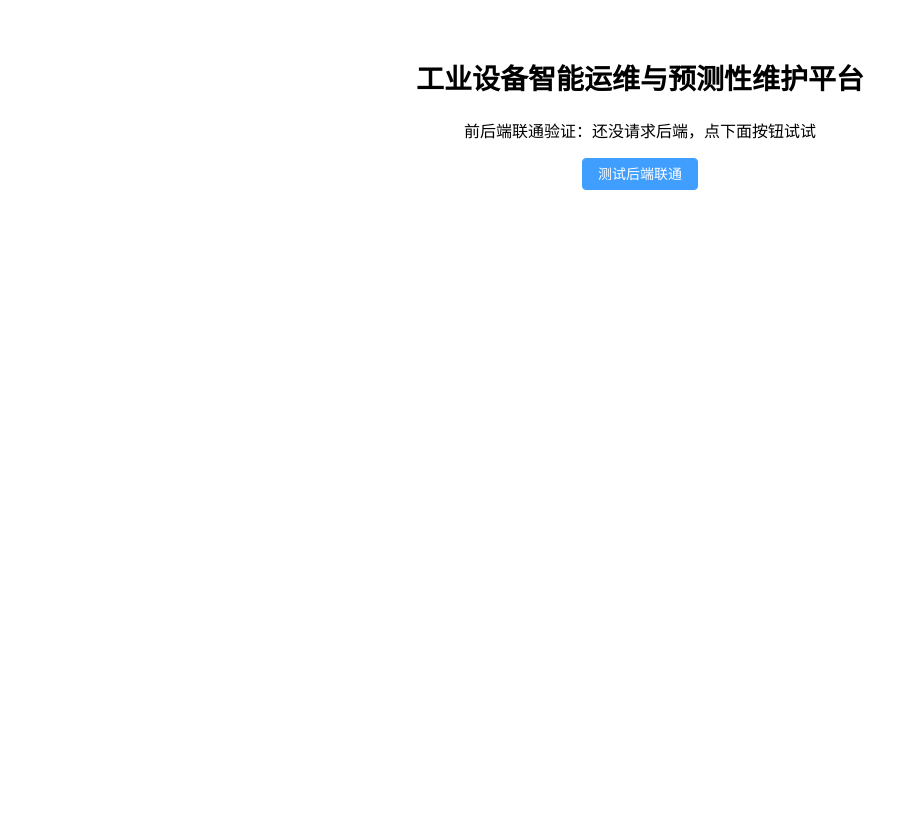
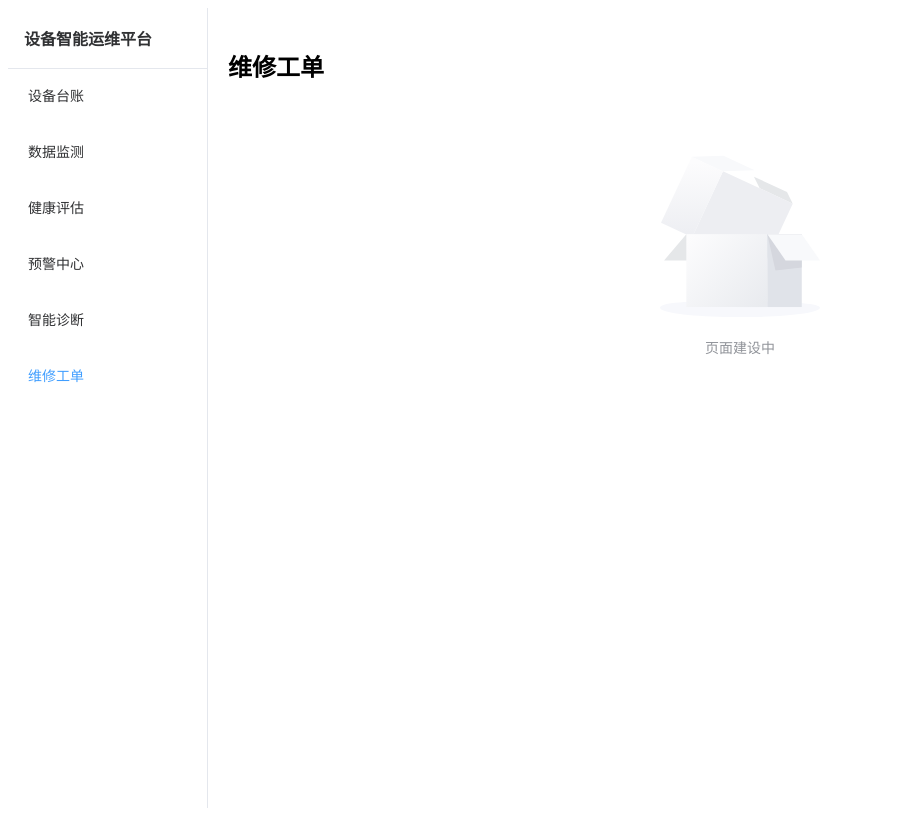
Before and after one commit to hanyin-png/Vibecodingproject, a Vue app in the folder frontend/: page /workorders in a window 1280 px wide. Shown: the whole page, without its empty margins (0-902 px from the left). Built offline with nearby package versions, Linux system fonts and the light colour scheme.

Commit message:
完成前端布局框架与设备台账页面

```diff
--- a/frontend/package.json
+++ b/frontend/package.json
@@ -12,7 +12,8 @@
     "axios": "^1.20.0",
     "echarts": "^6.1.0",
     "element-plus": "^2.14.5",
-    "vue": "^3.5.41"
+    "vue": "^3.5.41",
+    "vue-router": "^5.3.0"
   },
   "devDependencies": {
     "@vitejs/plugin-vue": "^6.0.8",
--- a/frontend/src/App.vue
+++ b/frontend/src/App.vue
@@ -1,37 +1,46 @@
 <script setup>
-import { ref } from 'vue'
-import api from './api'
-
-// 后端返回的内容，先给个初始提示
-const message = ref('还没请求后端，点下面按钮试试')
-
-async function testHello() {
-  try {
-    const resp = await api.get('/hello')
-    message.value = resp.data.message + '（来自 ' + resp.data.project + '）'
-  } catch (err) {
-    message.value = '请求失败：' + err.message + '（后端启动了吗？）'
-  }
-}
+// 整体布局：左侧导航 + 右侧内容区（router-view 显示当前页面）
+const menus = [
+  { path: '/equipment', title: '设备台账' },
+  { path: '/monitor', title: '数据监测' },
+  { path: '/predict', title: '健康评估' },
+  { path: '/alarms', title: '预警中心' },
+  { path: '/diagnose', title: '智能诊断' },
+  { path: '/workorders', title: '维修工单' },
+]
 </script>
 
 <template>
-  <div class="page">
-    <h1>工业设备智能运维与预测性维护平台</h1>
-    <p>前后端联通验证：{{ message }}</p>
-    <el-button type="primary" @click="testHello">测试后端联通</el-button>
-  </div>
+  <el-container class="layout">
+    <el-aside width="200px">
+      <div class="logo">设备智能运维平台</div>
+      <el-menu :default-active="$route.path" router>
+        <el-menu-item v-for="m in menus" :key="m.path" :index="m.path">
+          {{ m.title }}
+        </el-menu-item>
+      </el-menu>
+    </el-aside>
+    <el-main>
+      <router-view />
+    </el-main>
+  </el-container>
 </template>
 
 <style scoped>
-.page {
-  max-width: 640px;
-  margin: 60px auto;
-  text-align: center;
+.layout {
+  height: 100vh;
 }
-
-.page h1 {
-  font-size: 28px;
-  line-height: 1.4;
+.logo {
+  padding: 18px 16px;
+  font-size: 16px;
+  font-weight: bold;
+  color: #303133;
+  border-bottom: 1px solid #e4e7ed;
+}
+.el-aside {
+  border-right: 1px solid #e4e7ed;
+}
+.el-menu {
+  border-right: none;
 }
 </style>
--- a/frontend/src/main.js
+++ b/frontend/src/main.js
@@ -2,6 +2,7 @@ import { createApp } from 'vue'
 import ElementPlus from 'element-plus'
 import 'element-plus/dist/index.css'
 import App from './App.vue'
+import router from './router'
 
-// 注册 Element Plus 组件库
-createApp(App).use(ElementPlus).mount('#app')
+// 注册 Element Plus 组件库和路由
+createApp(App).use(ElementPlus).use(router).mount('#app')
--- /dev/null
+++ b/frontend/src/pages/Alarms.vue
@@ -0,0 +1,6 @@
+<template>
+  <div>
+    <h2>预警中心</h2>
+    <el-empty description="页面建设中" />
+  </div>
+</template>
--- /dev/null
+++ b/frontend/src/pages/Diagnose.vue
@@ -0,0 +1,6 @@
+<template>
+  <div>
+    <h2>智能诊断</h2>
+    <el-empty description="页面建设中" />
+  </div>
+</template>
--- /dev/null
+++ b/frontend/src/pages/Equipment.vue
@@ -0,0 +1,108 @@
+<script setup>
+// 设备台账页：设备列表 + 新增/编辑/删除
+import { onMounted, reactive, ref } from 'vue'
+import { ElMessage, ElMessageBox } from 'element-plus'
+import api from '../api'
+
+const list = ref([])          // 设备列表
+const dialogVisible = ref(false)  // 新增/编辑弹窗
+const editingId = ref(null)   // 正在编辑的设备 id（null 表示新增）
+const form = reactive({ code: '', model: 'Turbofan 涡扇发动机', install_date: '2024-01-01', status: '健康' })
+
+async function loadList() {
+  const resp = await api.get('/equipment')
+  list.value = resp.data
+}
+
+function openAdd() {
+  editingId.value = null
+  Object.assign(form, { code: '', model: 'Turbofan 涡扇发动机', install_date: '2024-01-01', status: '健康' })
+  dialogVisible.value = true
+}
+
+function openEdit(row) {
+  editingId.value = row.id
+  Object.assign(form, row)
+  dialogVisible.value = true
+}
+
+async function save() {
+  if (editingId.value === null) {
+    await api.post('/equipment', form)
+    ElMessage.success('添加成功')
+  } else {
+    await api.put(`/equipment/${editingId.value}`, form)
+    ElMessage.success('修改成功')
+  }
+  dialogVisible.value = false
+  loadList()
+}
+
+async function remove(row) {
+  await ElMessageBox.confirm(`确定删除设备 ${row.code} 吗？`, '提示', { type: 'warning' })
+  await api.delete(`/equipment/${row.id}`)
+  ElMessage.success('删除成功')
+  loadList()
+}
+
+onMounted(loadList)
+</script>
+
+<template>
+  <div>
+    <div class="header">
+      <h2>设备台账</h2>
+      <el-button type="primary" @click="openAdd">新增设备</el-button>
+    </div>
+
+    <el-table :data="list" stripe height="70vh">
+      <el-table-column prop="code" label="设备编号" width="120" />
+      <el-table-column prop="model" label="型号" />
+      <el-table-column prop="install_date" label="投运日期" width="140" />
+      <el-table-column label="健康状态" width="120">
+        <template #default="{ row }">
+          <el-tag :type="row.status === '健康' ? 'success' : (row.status === '预警' ? 'warning' : 'danger')">
+            {{ row.status }}
+          </el-tag>
+        </template>
+      </el-table-column>
+      <el-table-column label="操作" width="160">
+        <template #default="{ row }">
+          <el-button size="small" @click="openEdit(row)">编辑</el-button>
+          <el-button size="small" type="danger" @click="remove(row)">删除</el-button>
+        </template>
+      </el-table-column>
+    </el-table>
+
+    <el-dialog v-model="dialogVisible" :title="editingId === null ? '新增设备' : '编辑设备'" width="400px">
+      <el-form label-width="80px">
+        <el-form-item label="编号"><el-input v-model="form.code" placeholder="如 ENG-101" /></el-form-item>
+        <el-form-item label="型号"><el-input v-model="form.model" /></el-form-item>
+        <el-form-item label="投运日期"><el-input v-model="form.install_date" /></el-form-item>
+        <el-form-item label="状态">
+          <el-select v-model="form.status">
+            <el-option label="健康" value="健康" />
+            <el-option label="预警" value="预警" />
+            <el-option label="故障" value="故障" />
+          </el-select>
+        </el-form-item>
+      </el-form>
+      <template #footer>
+        <el-button @click="dialogVisible = false">取消</el-button>
+        <el-button type="primary" @click="save">保存</el-button>
+      </template>
+    </el-dialog>
+  </div>
+</template>
+
+<style scoped>
+.header {
+  display: flex;
+  justify-content: space-between;
+  align-items: center;
+  margin-bottom: 16px;
+}
+.header h2 {
+  margin: 0;
+}
+</style>
--- /dev/null
+++ b/frontend/src/pages/Monitor.vue
@@ -0,0 +1,6 @@
+<template>
+  <div>
+    <h2>数据监测</h2>
+    <el-empty description="页面建设中" />
+  </div>
+</template>
--- /dev/null
+++ b/frontend/src/pages/Predict.vue
@@ -0,0 +1,6 @@
+<template>
+  <div>
+    <h2>健康评估</h2>
+    <el-empty description="页面建设中" />
+  </div>
+</template>
--- /dev/null
+++ b/frontend/src/pages/Workorders.vue
@@ -0,0 +1,6 @@
+<template>
+  <div>
+    <h2>维修工单</h2>
+    <el-empty description="页面建设中" />
+  </div>
+</template>
--- /dev/null
+++ b/frontend/src/router/index.js
@@ -0,0 +1,24 @@
+// 路由配置：6 个页面对应 6 个功能模块
+import { createRouter, createWebHistory } from 'vue-router'
+
+import Equipment from '../pages/Equipment.vue'
+import Monitor from '../pages/Monitor.vue'
+import Predict from '../pages/Predict.vue'
+import Alarms from '../pages/Alarms.vue'
+import Diagnose from '../pages/Diagnose.vue'
+import Workorders from '../pages/Workorders.vue'
+
+const routes = [
+  { path: '/', redirect: '/equipment' },
+  { path: '/equipment', component: Equipment },
+  { path: '/monitor', component: Monitor },
+  { path: '/predict', component: Predict },
+  { path: '/alarms', component: Alarms },
+  { path: '/diagnose', component: Diagnose },
+  { path: '/workorders', component: Workorders },
+]
+
+export default createRouter({
+  history: createWebHistory(),
+  routes,
+})
```
Also changed, not shown: 1 other file (tests, documents, lock files or other folders).
